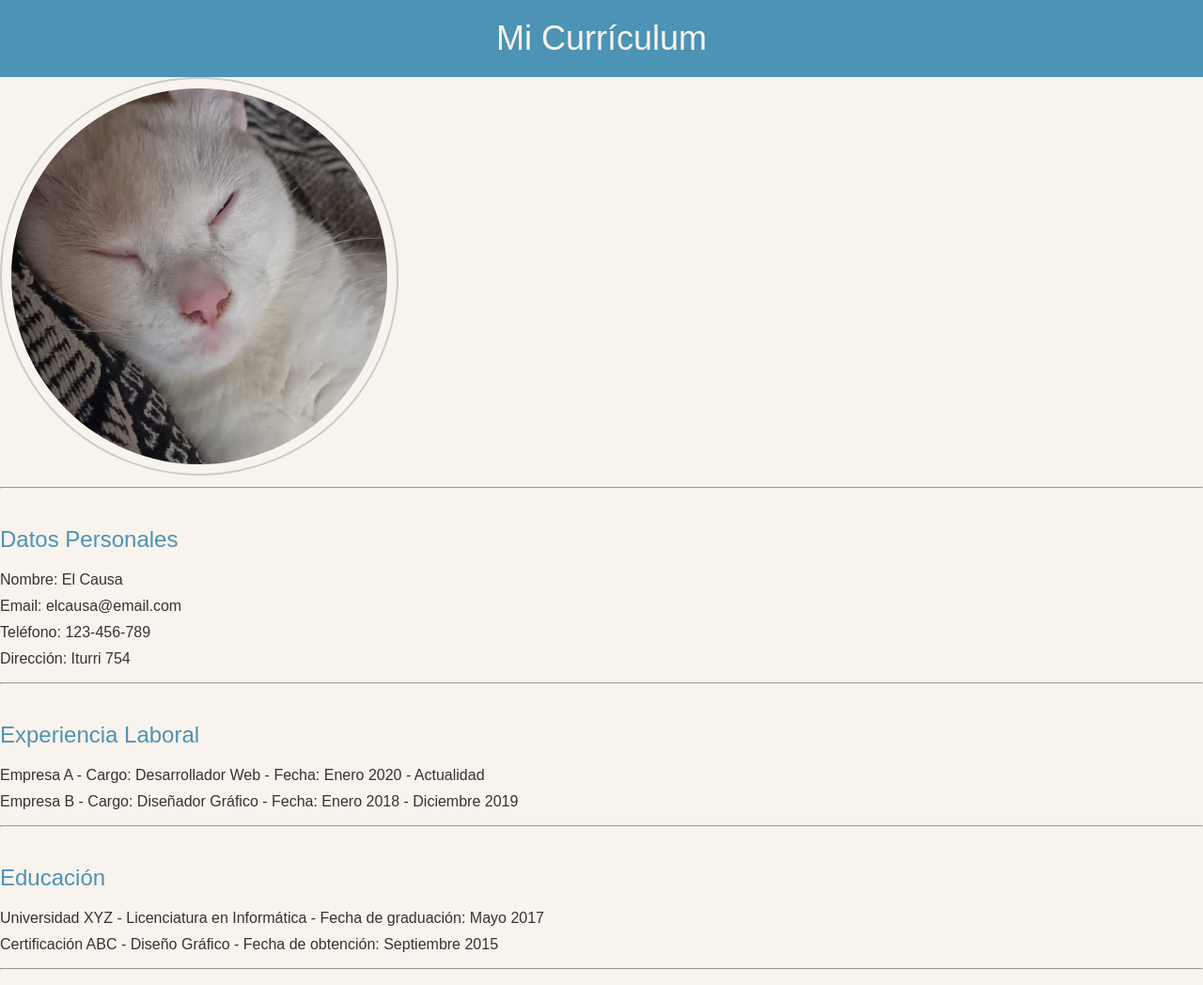
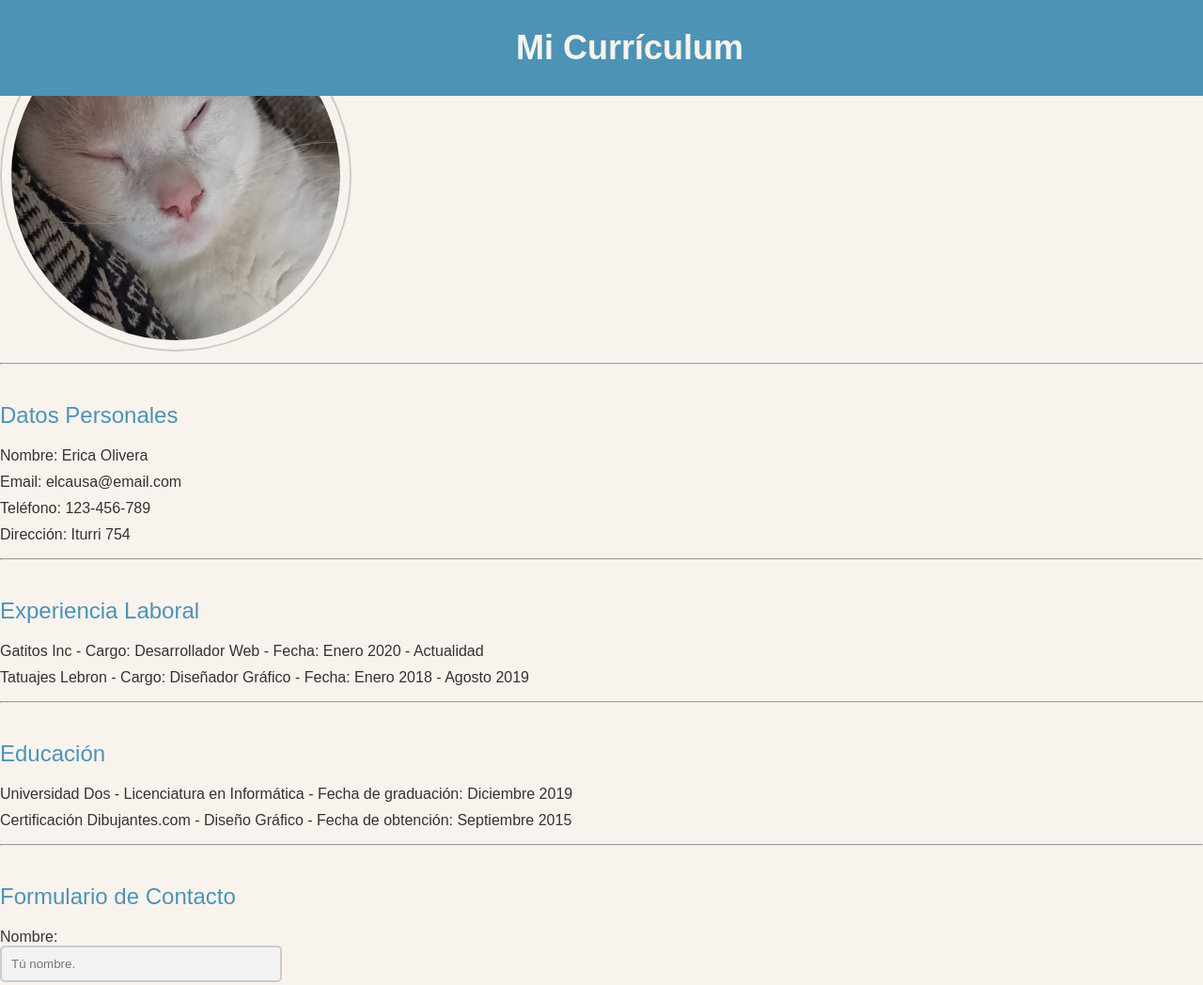
Before and after one commit to oliver4a/oliver4a.github.io, a plain HTML site: page index.html in a window 1280 px wide. Shown: the top 1048 px of the page at 94% size. Drawn offline with Linux system fonts and the light colour scheme.

Commit message:
le cambie cositas

```diff
--- a/estilo.css
+++ b/estilo.css
@@ -10,7 +10,9 @@ header {
     background-color: #4c93b6;
     color: #f9f3ed;
     text-align: center;
-    padding: 20px;
+    position: fixed;
+    width: 100%;
+    padding: 30px;
 }
 
 img {
@@ -22,7 +24,7 @@ img {
 h1 {
     margin: 0;
     font-size: 36px;
-    font-weight: normal;
+    font-weight: bold;
 }
 
 h2 {
--- a/index.html
+++ b/index.html
@@ -2,7 +2,7 @@
 <html>
 
 <head>
-	<title>pisiforme</title>
+	<title>Olivera Parcial P Web</title>
     <link rel="stylesheet" href="estilo.css">
 </head>
 
@@ -11,15 +11,13 @@
 		<h1>Mi Currículum</h1>
 	</header>
     <section>
-        <div>
-            <img src="gatoEri.png" width="400">
-        </div>
+        <img src="gatoEri.png" width="350" height="350">
     </section>
 	<section>
         <hr>
 		<h2>Datos Personales</h2>
 		<ul>
-			<li>Nombre: El Causa</li>
+			<li>Nombre: Erica Olivera</li>
 			<li>Email: elcausa@email.com</li>
 			<li>Teléfono: 123-456-789</li>
 			<li>Dirección: Iturri 754</li>
@@ -29,22 +27,22 @@
         <hr>
 		<h2>Experiencia Laboral</h2>
 		<ul>
-			<li>Empresa A - Cargo: Desarrollador Web - Fecha: Enero 2020 - Actualidad</li>
-			<li>Empresa B - Cargo: Diseñador Gráfico - Fecha: Enero 2018 - Diciembre 2019</li>
+			<li>Gatitos Inc - Cargo: Desarrollador Web - Fecha: Enero 2020 - Actualidad</li>
+			<li>Tatuajes Lebron - Cargo: Diseñador Gráfico - Fecha: Enero 2018 - Agosto 2019</li>
 		</ul>
 	</section>
 	<section>
         <hr>
 		<h2>Educación</h2>
 		<ul>
-			<li>Universidad XYZ - Licenciatura en Informática - Fecha de graduación: Mayo 2017</li>
-			<li>Certificación ABC - Diseño Gráfico - Fecha de obtención: Septiembre 2015</li>
+			<li>Universidad Dos - Licenciatura en Informática - Fecha de graduación: Diciembre 2019</li>
+			<li>Certificación Dibujantes.com - Diseño Gráfico - Fecha de obtención: Septiembre 2015</li>
 		</ul>
 	</section>
 	<section>
         <hr>
 		<h2>Formulario de Contacto</h2>
-		<form action="mailto:augustooliverayoldez@gmail.com" method="post">
+		<form action="mailto:augustooooo@gmail.com" method="post">
 			<label for="nombre">Nombre:</label>
 			<input type="text" id="nombre" name="nombre" placeholder="Tú nombre." required><br>
 
```
